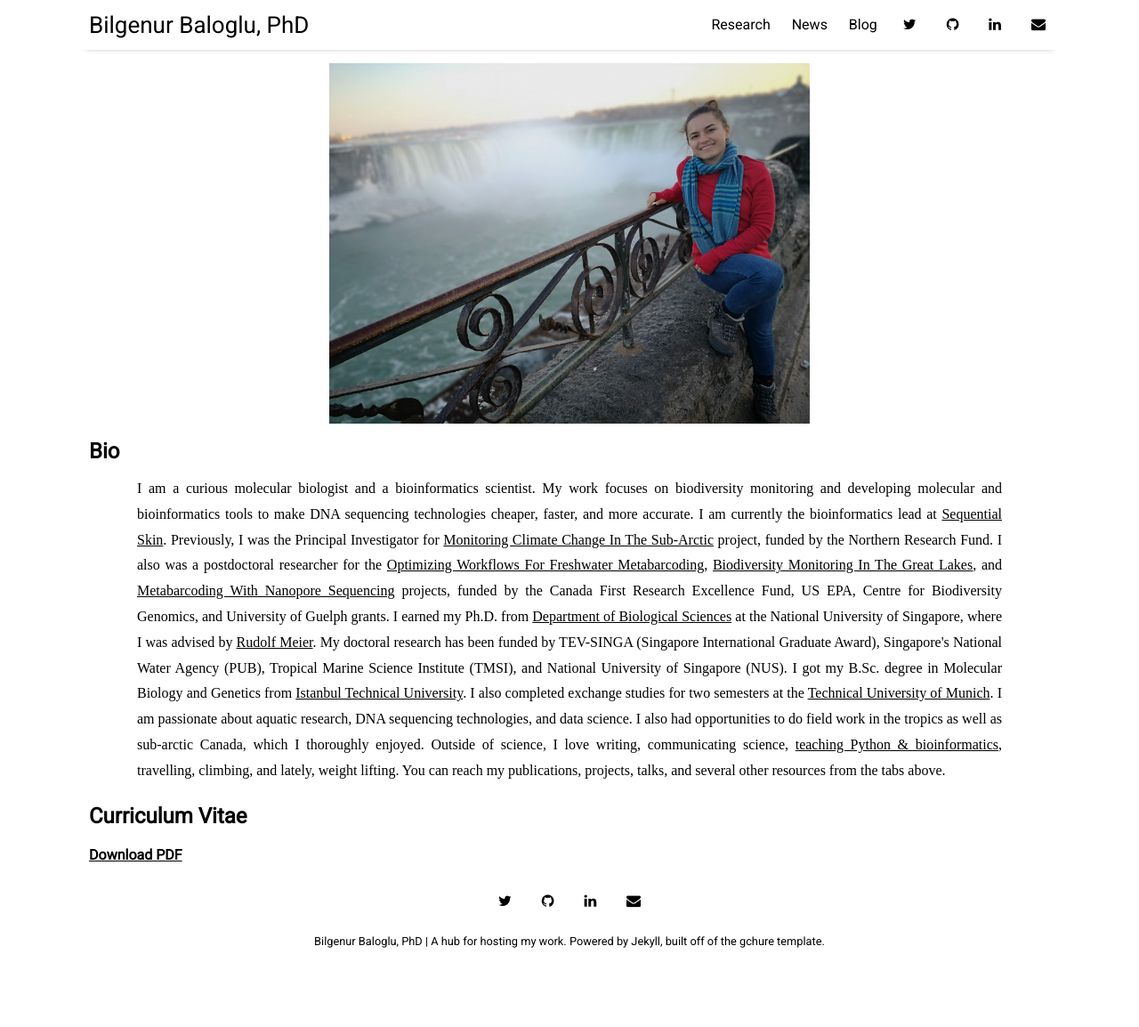
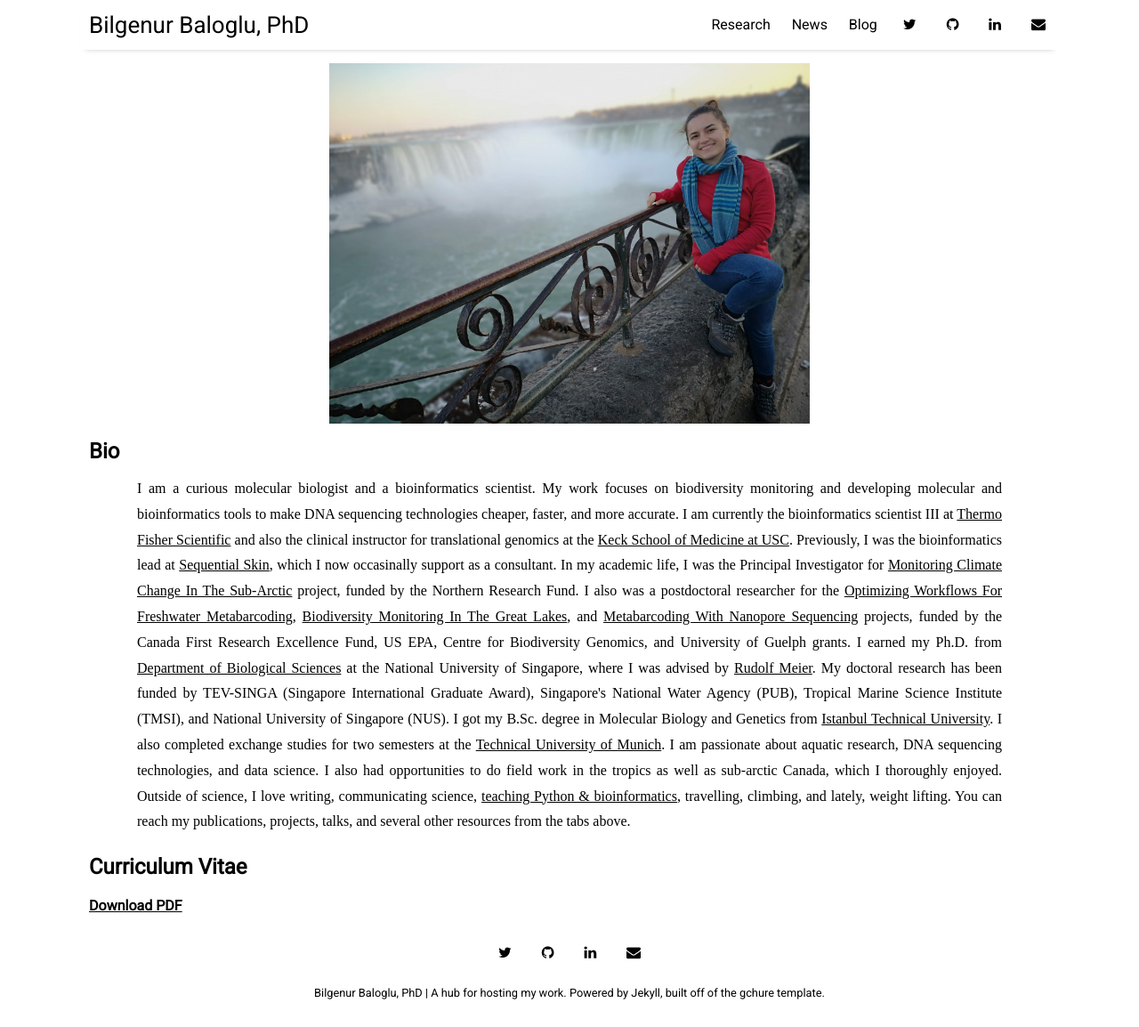
Before and after one commit to BBaloglu/bbaloglu.github.io, a Jekyll site: the page built from index.html, in a window 1280 px wide and 1154 px high. Shown: the whole window at 89% size. Built offline with Jekyll 4.4.1, drawn with Linux system fonts in a browser that asks for light colours; nearby versions of some CDN libraries; the list of posts is cut into pages by our own code.

Commit message:
Update home.html

```diff
--- a/_layouts/home.html
+++ b/_layouts/home.html
@@ -12,7 +12,7 @@ auto; line-height: 1.8em;  text-align: justify; text-justify: inter-word;">
 
 I am a curious molecular biologist and a bioinformatics scientist. My work focuses on biodiversity monitoring and developing molecular and bioinformatics tools to make DNA sequencing technologies cheaper, faster, and more accurate.
 
-I am currently the bioinformatics lead at <a href="https://www.sequentialskin.com/aboutus">Sequential Skin</a>. Previously, I was the Principal Investigator for <a href="https://bbaloglu.github.io/research/understanding-climate-change.html">Monitoring Climate Change In The Sub-Arctic</a> project, funded by the Northern Research Fund. I also was a postdoctoral researcher for the <a href="https://bbaloglu.github.io/research/improving-Metabarcoding.html">Optimizing Workflows For Freshwater Metabarcoding</a>, <a href="https://bbaloglu.github.io/research/GreatLakesEPA.html">Biodiversity Monitoring In The Great Lakes</a>, and <a href="https://bbaloglu.github.io/research/ashure.html">Metabarcoding With Nanopore Sequencing</a> projects, funded by the Canada First Research Excellence Fund, US EPA, Centre for Biodiversity Genomics, and University of Guelph grants.
+I am currently the bioinformatics scientist III at <a href="https://www.thermofisher.com/us/en/home.html">Thermo Fisher Scientific</a> and also the clinical instructor for translational genomics at the <a href="https://dtg.usc.edu/site/">Keck School of Medicine at USC</a>. Previously, I was the bioinformatics lead at <a href="https://www.sequentialskin.com/aboutus">Sequential Skin</a>, which I now occasinally support as a consultant. In my academic life, I was the Principal Investigator for <a href="https://bbaloglu.github.io/research/understanding-climate-change.html">Monitoring Climate Change In The Sub-Arctic</a> project, funded by the Northern Research Fund. I also was a postdoctoral researcher for the <a href="https://bbaloglu.github.io/research/improving-Metabarcoding.html">Optimizing Workflows For Freshwater Metabarcoding</a>, <a href="https://bbaloglu.github.io/research/GreatLakesEPA.html">Biodiversity Monitoring In The Great Lakes</a>, and <a href="https://bbaloglu.github.io/research/ashure.html">Metabarcoding With Nanopore Sequencing</a> projects, funded by the Canada First Research Excellence Fund, US EPA, Centre for Biodiversity Genomics, and University of Guelph grants.
 
 I earned my Ph.D. from <a href="http://www.dbs.nus.edu.sg/">Department of Biological Sciences</a> at the National University of Singapore, where I was advised by <a href="http://www.dbs.nus.edu.sg/staff/meier.htm">Rudolf Meier</a>. My doctoral research has been funded by TEV-SINGA (Singapore International Graduate Award), Singapore's National Water Agency (PUB), Tropical Marine Science Institute (TMSI), and National University of Singapore (NUS).
 I got my B.Sc. degree in Molecular Biology and Genetics from <a href="http://www.global.itu.edu.tr/">Istanbul Technical University</a>. I also completed exchange studies for two semesters at the <a href="https://www.tum.de/en/">Technical University of Munich</a>.
```
